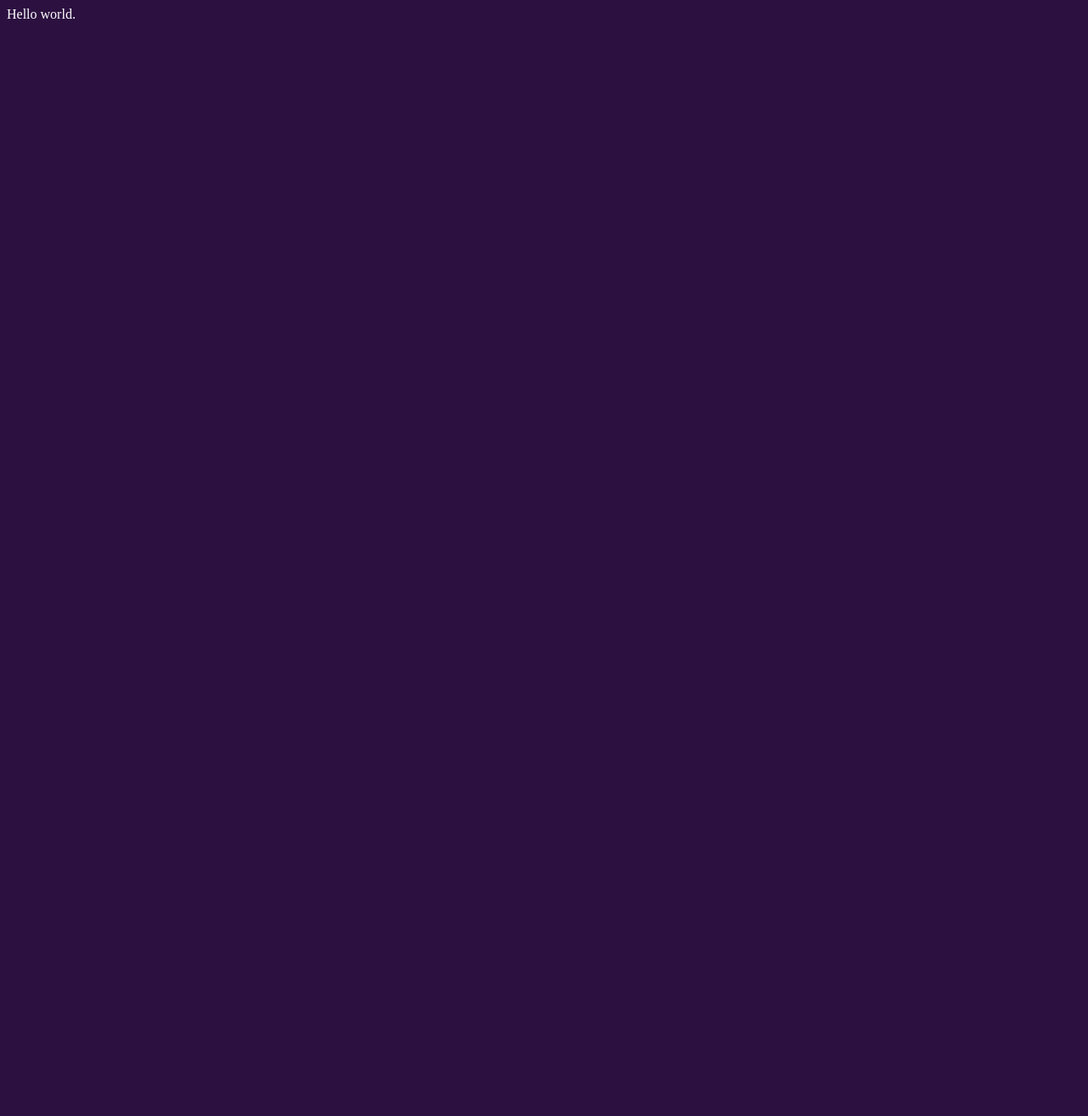
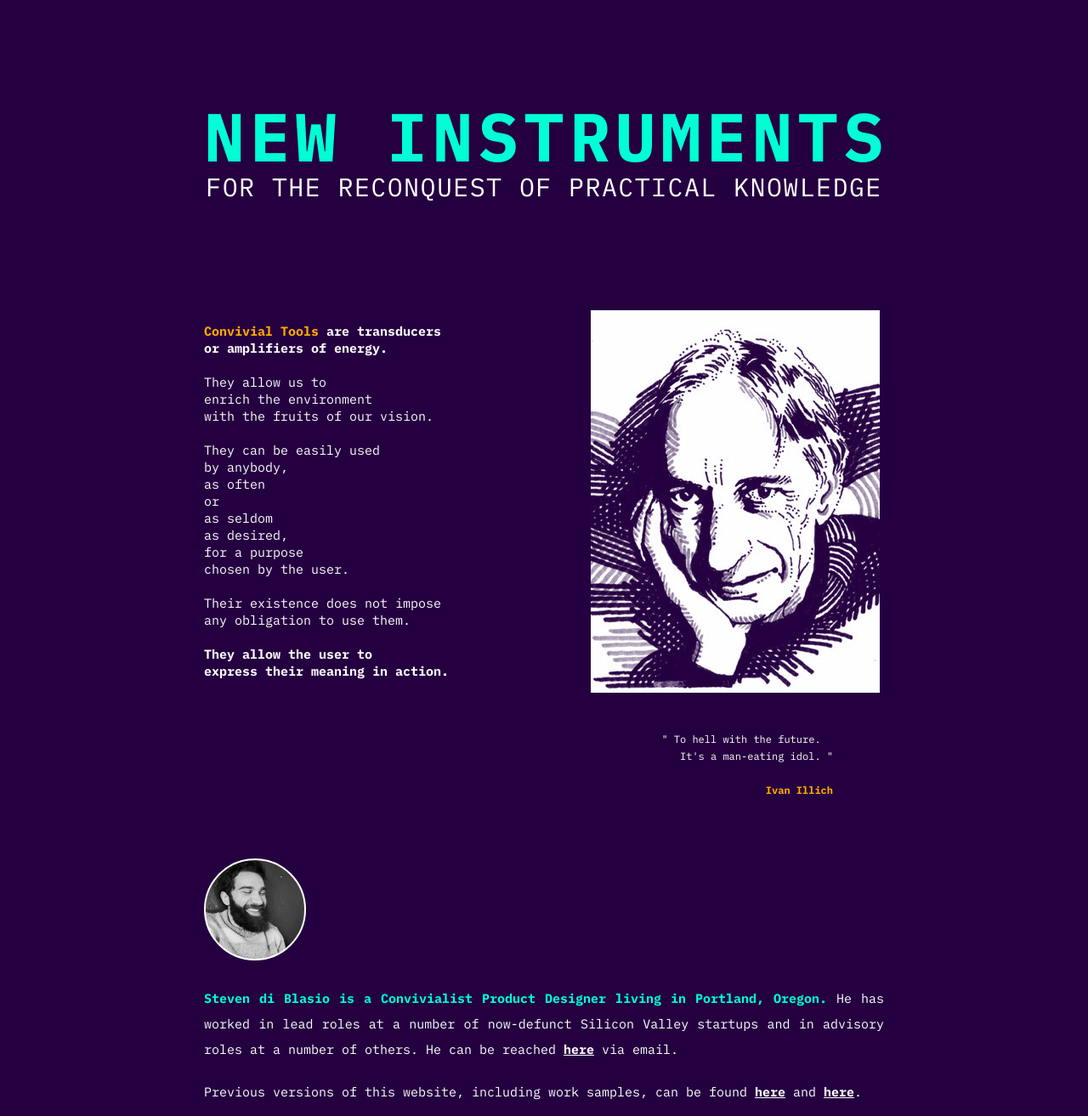
Before and after one commit to errantpilgrim/errantpilgrim.github.io, a plain HTML site: page index.html in a window 1280 px wide. Shown: the whole page at 85% size. Before the commit the page ends 800 px from the top, so only its background shows below. Drawn offline with Linux system fonts and the light colour scheme.

Commit message:
start of v3

```diff
--- a/index.html
+++ b/index.html
@@ -3,5 +3,46 @@
 	<title>Corruptio Optimi Pessima</title>
 	<link rel="stylesheet" type="text/css" href="main.css">
 </head>
-<body>Hello world.</body>
+<body>
+<article>
+	<h1 class="c1">New Instrument<span>s</span></h1>
+	<h2>For the Reconquest of Practical Knowledge</h2>
+	<section>
+		<div class="text">
+			<p class="bold"><b class="c2">Convivial Tools</b> are transducers<br>
+				or amplifiers of energy.</p>
+			<p>They allow us to<br>
+				enrich the environment<br>
+				with the fruits of our vision.</p>
+			<p>They can be easily used<br>
+				by anybody,<br>
+				as often<br>
+				or<br>
+				as seldom<br>
+				as desired,<br>
+				for a purpose<br>
+				chosen by the user.</p>
+			<p>Their existence does not impose<br>
+				any obligation to use them.</p>
+			<p class="bold">They allow the user to<br>
+				express their meaning in action.</p>
+		</div>
+		<div>
+			<figure>
+				<img src="illich.png" alt="Ivan Illich">
+				<figcaption>
+					<p>" To hell with the future.&nbsp;&nbsp;<br>
+					It's a man-eating idol. "</p>
+					<p><b class="c2">Ivan Illich</b></p>
+				</figcaption>
+			</figure>
+		</div>
+	</section>
+	<footer>
+		<div id="stvn"></div>
+		<p><b class="c1">Steven di Blasio is a Convivialist Product Designer living in Portland, Oregon.</b> He has worked in lead roles at a number of now-defunct Silicon Valley startups and in advisory roles at a number of others. He can be reached <a href="mailto:stvndb@protonmail.com">here</a> via email.</p>
+		<p>Previous versions of this website, including work samples, can be found <a href="/v1">here</a> and <a href="/v2">here</a>.</p>
+	</footer>
+</article>
+</body>
 </html>
--- a/main.css
+++ b/main.css
@@ -1,5 +1,98 @@
+@import url('https://fonts.googleapis.com/css2?family=IBM+Plex+Mono:wght@400;700&display=swap');
+
+* {
+  margin: 0;
+  padding: 0;
+  border: 0;
+  outline: 0;
+  border-radius: 0;
+  position: relative;
+  box-sizing: border-box;
+  text-rendering: optimizeLegibility;
+  -webkit-text-size-adjust: 100%;
+  -webkit-font-smoothing: antialiased;
+  -webkit-tap-highlight-color: rgba(0,0,0,0);
+}
+
+.c1 { color: #00FFD4; }
+.c2 { color: #FFAA00; }
+
 body
 {
-	background-color: #2C1040;
+	font-family: 'IBM Plex Mono', 'SF Mono', ui-monospace, monospace;
+	font-weight: 400;
+	background-color: #250040;
 	color: white;
+	font-size: 15px;
+	line-height: 20px;
 }
+
+a { color: inherit; }
+a:hover { text-decoration: none; }
+a, b, .bold, h1 { font-weight: 700; }
+h2 { font-weight: inherit; }
+h1, h2 { text-align: center; }
+h1 span, h2 span { letter-spacing: 0; }
+div.text { padding-top: 10px; }
+p { padding: 10px 0; }
+
+article
+{
+	width: 800px;
+	padding: 120px 0;
+	margin: 0 auto;
+}
+
+h1
+{
+	text-transform: uppercase;
+	font-size: 80px;
+	line-height: 80px;
+	letter-spacing: 5.7px;
+}
+
+h2
+{
+	text-transform: uppercase;
+	font-size: 30px;
+	line-height: 40px;
+	letter-spacing: 1.4px;
+}
+
+section
+{
+	display: flex;
+	justify-content: space-between;
+	padding: 120px 0 60px;
+}
+
+section > div
+{
+	flex: 0 1 auto;
+}
+
+figcaption
+{
+	text-align: right;
+	font-size: 12px;
+	line-height: 20px;
+	padding: 30px 60px 0 0;
+}
+
+footer p
+{
+	line-height: 30px;
+	text-align: justify;
+}
+
+#stvn
+{
+	width: 120px;
+	height: 120px;
+	background-image: url('stvn.jpg');
+	background-position: center;
+	background-size: auto 120px;
+	border-radius: 120px;
+	border: 2px solid white;
+	margin-bottom: 20px;
+}
```
Also changed, not shown: v2/index.html (+15 -15 lines), v2/vibes/index2.html (deleted, +0 -131 lines), illich.png (added), stvn.jpg (added), 1 other file.
